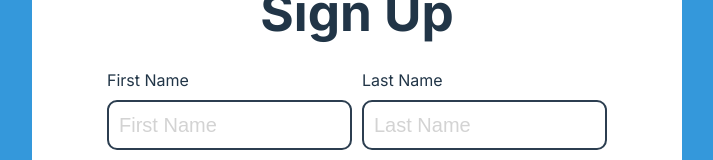
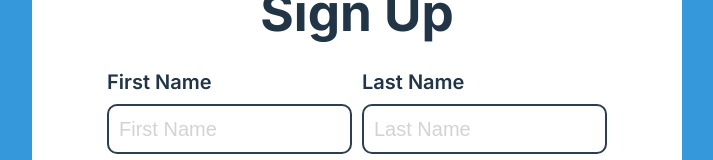
Before and after one commit to Hussein-Abdallah0/CareerForgeAI, a React (Vite) app in the folder frontend/: page /signup in a window 1280 px wide. Shown: the part 147-307 px from the top of the page, without its empty margins (283-996 px from the left). Built offline with nearby package versions, Linux system fonts and the light colour scheme.

Commit message:
Fix label for small input component

```diff
--- a/frontend/src/components/Input/styles.css
+++ b/frontend/src/components/Input/styles.css
@@ -15,6 +15,11 @@
 }
 
 .input-div > label {
+  font-size: 20px;
+  font-weight: 600;
+}
+
+.small-div > label {
   font-size: 20px;
   font-weight: 600;
 }
```
